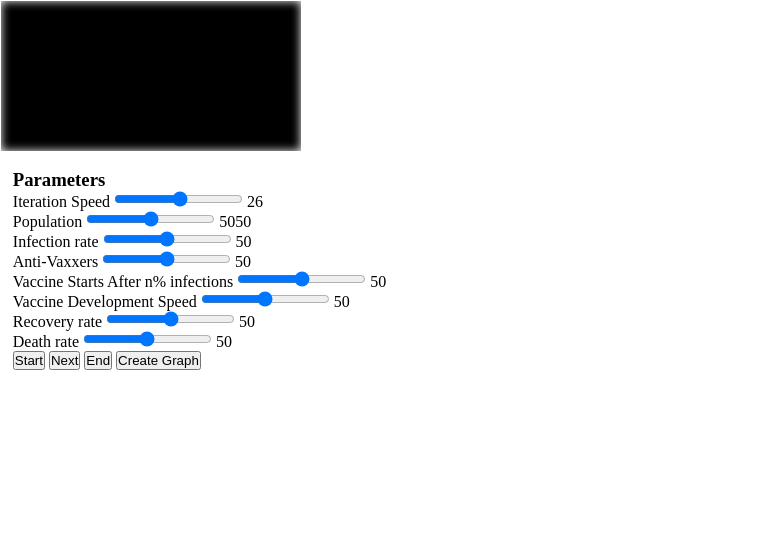
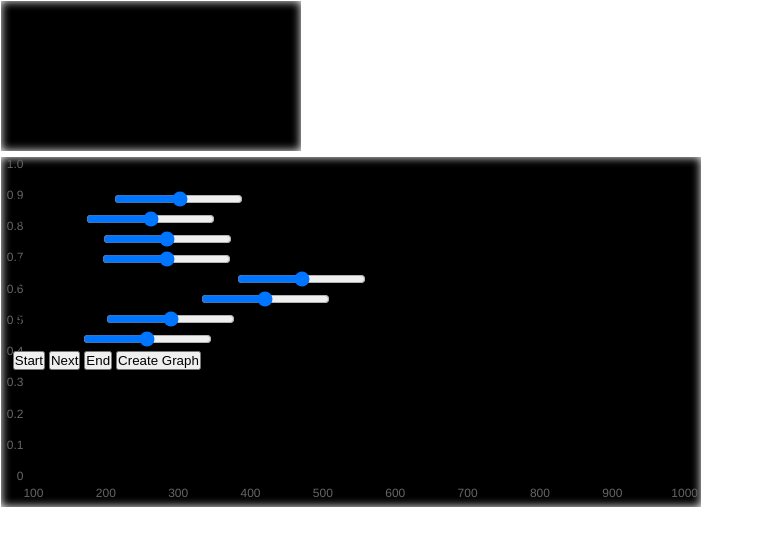
Before and after one commit to kevlu8/Open-IDS, a website: page src/index.html in a window 1280 px wide. Both pictures are taken after a click on the button "Create Graph". Shown: the whole page, without its empty margins (0-763 px from the left). Drawn offline with Linux system fonts and the light colour scheme.

```diff
--- a/src/script.js
+++ b/src/script.js
@@ -453,7 +453,7 @@
     init();
 });
 
-document.getElementById("finalGraph").addEventListener("click", () => {
-    document.getElementById("finalGraph").hidden = false;
+document.getElementById("graph").addEventListener("click", () => {
+    document.getElementById("finalChart").hidden = false;
     drawGraph(infectData, deathData, immuneData);
 });
--- a/src/style.css
+++ b/src/style.css
@@ -11,8 +11,8 @@
 }
 
 #sidebar {
+    display: inline-block;
     position: absolute;
-    display: inline-block;
     margin: 1%;
     z-index: 10;
 }
```
